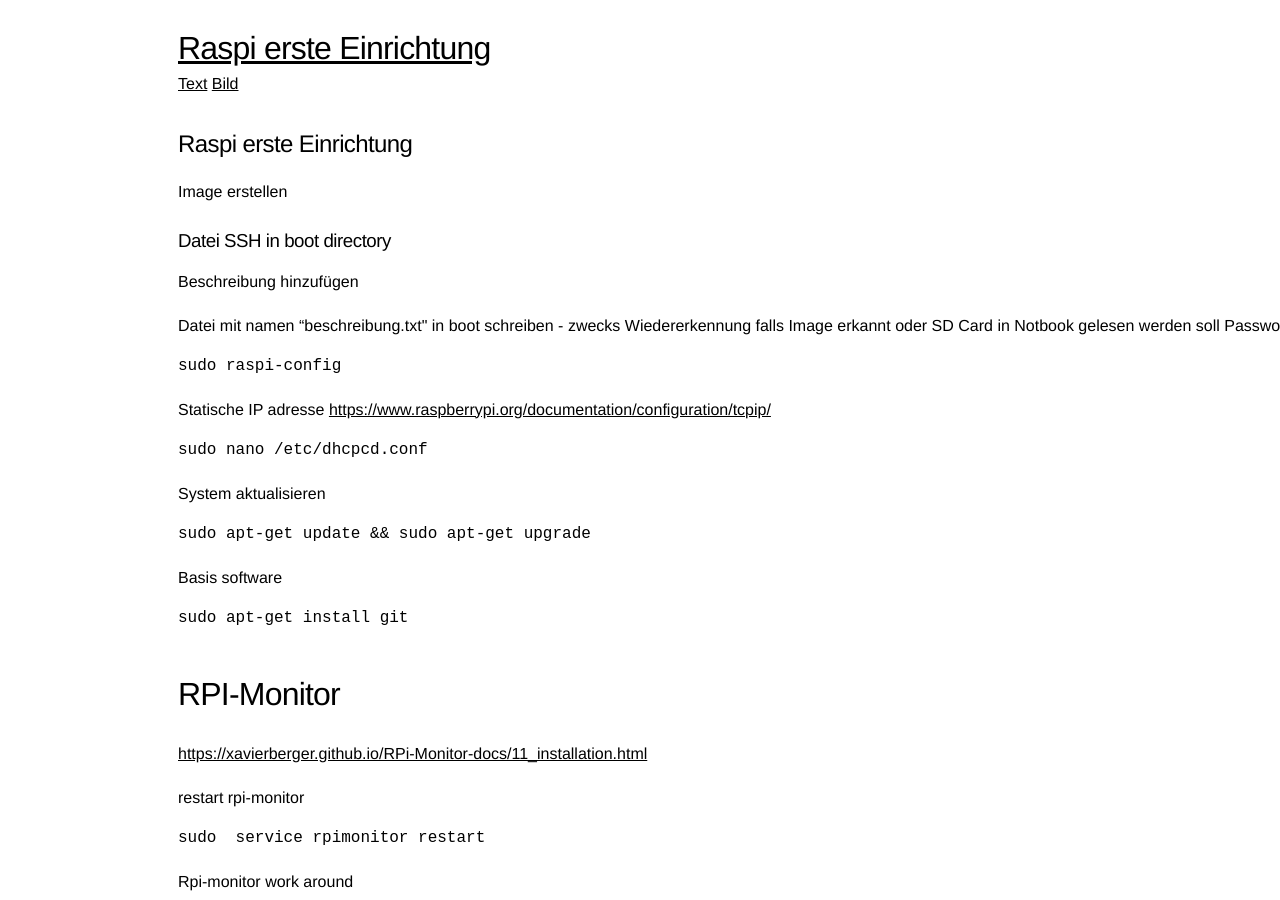
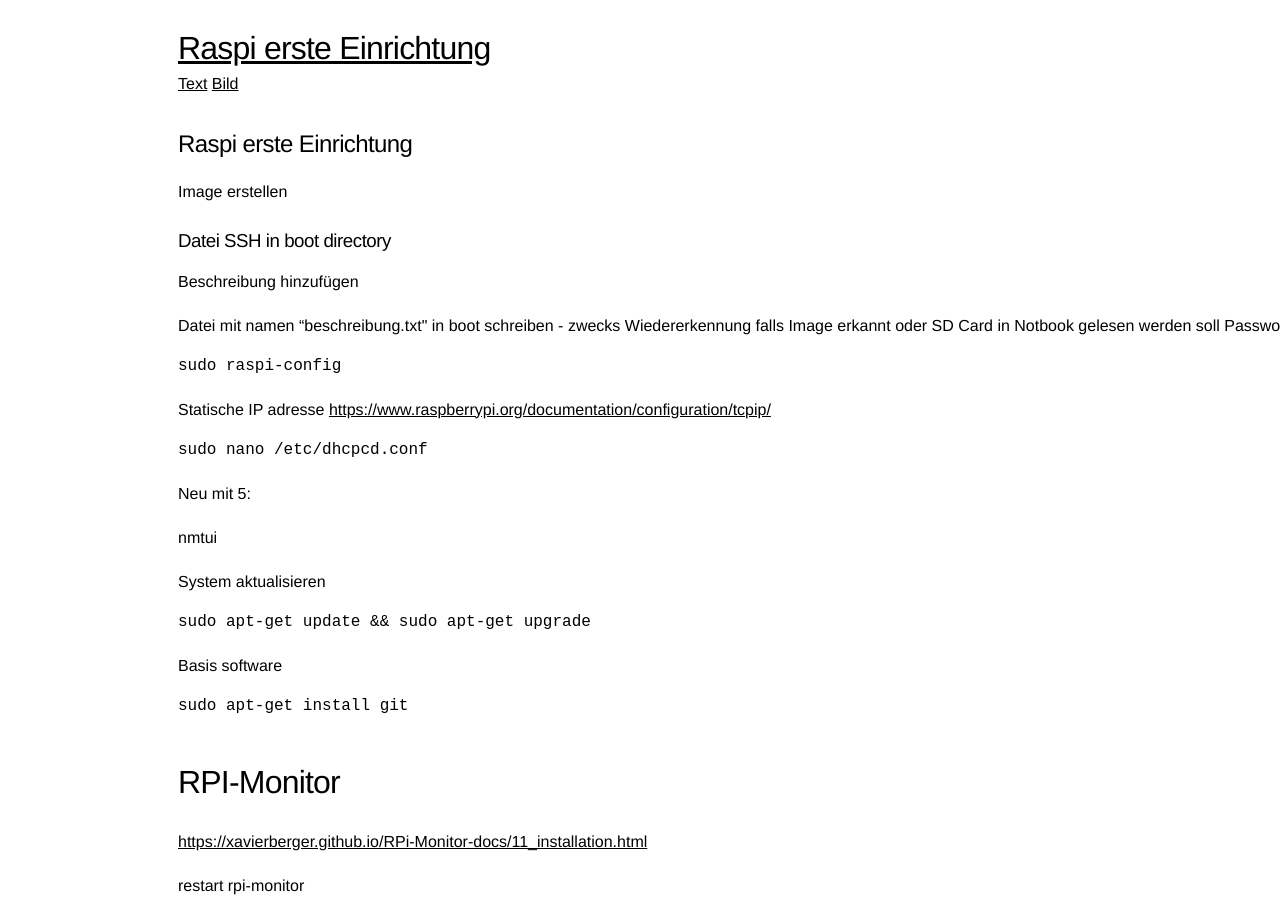
Before and after one commit to Wingertsau/ct.github.io, a Jekyll site: the page built from raspi.md, in a window 1280 px wide and 900 px high. Built offline with Jekyll 4.4.1, drawn with Linux system fonts in a browser that asks for light colours; our own code applies the rules of GitHub Pages for plain Markdown files.

Commit message:
Update raspi.md

```diff
--- a/raspi.md
+++ b/raspi.md
@@ -17,6 +17,12 @@ Statische IP adresse
 <https://www.raspberrypi.org/documentation/configuration/tcpip/>
 
     sudo nano /etc/dhcpcd.conf
+
+Neu mit 5:
+
+   nmtui
+
+
 
 
 System aktualisieren
```
